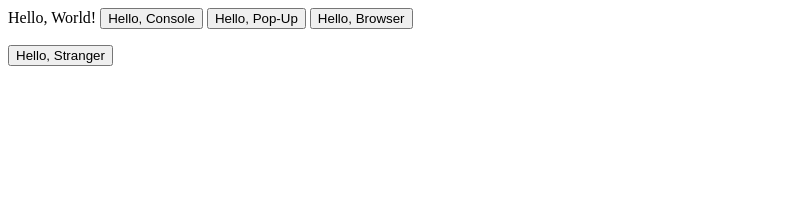
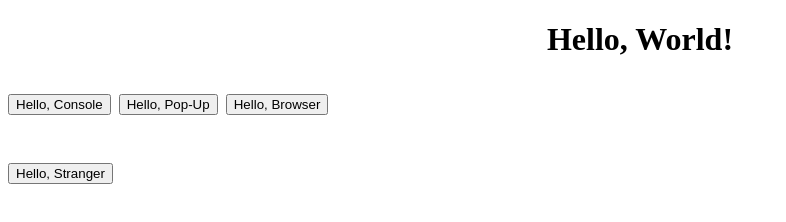
Before and after one commit to MasterHacker123/hello-world, a plain HTML site: page index.html in a window 1280 px wide. Shown: the whole page, without its empty margins (0-786 px from the left). Drawn offline with Linux system fonts and the light colour scheme.

Commit message:
Made website title an h1

```diff
--- a/helloworld.js
+++ b/helloworld.js
@@ -12,6 +12,6 @@ function hb() {
 }
 
 function hs() {
-  var stuff = prompt("Please enter your name:")
+  var stuff = prompt("Please enter your name:");
   alert("Hello " + stuff);
 }
--- a/index.html
+++ b/index.html
@@ -5,7 +5,7 @@
       <script type="text/javascript" src="helloworld.js"></script>
   </head>
   <body>
-    Hello, World!
+    <h1 align="center">Hello, World!<h1>
     <button onclick="hc();">Hello, Console</button>
     <button onclick="hp();">Hello, Pop-Up</button>
     <button onclick="hb();">Hello, Browser</button>
```
